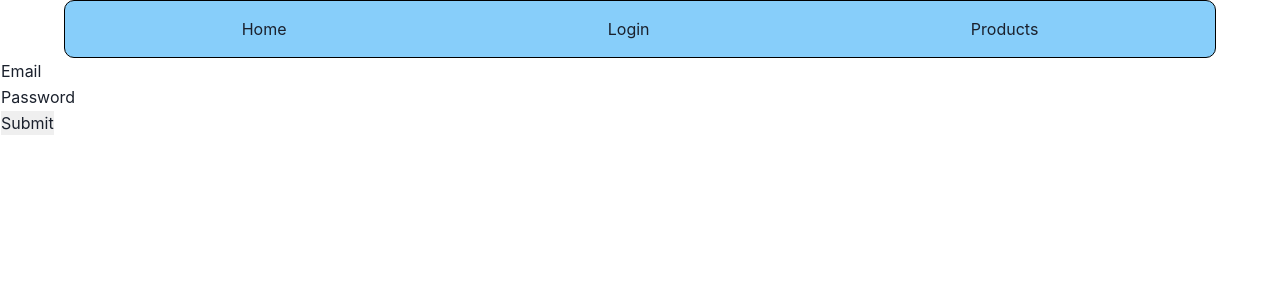
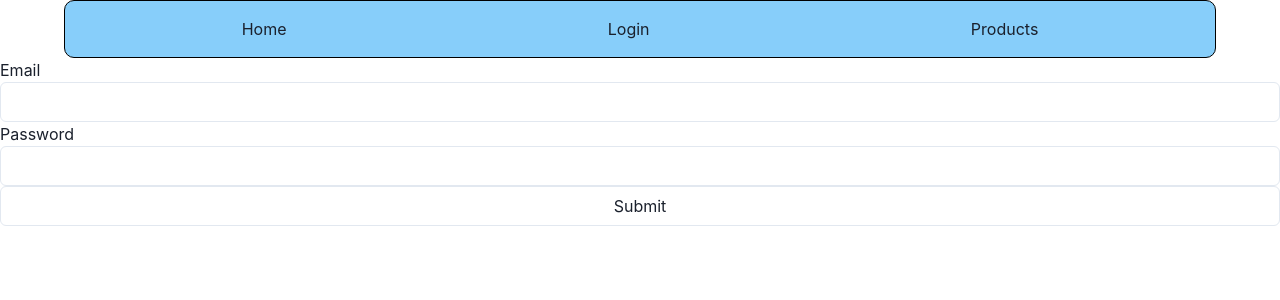
Before and after one commit to iamnaveen8851/E-Commerce-Revision, a React (Vite) app in the folder fronend/: page /login in a window 1280 px wide. Shown: the top 300 px of the page. Built offline with nearby package versions, Linux system fonts and the light colour scheme.

Commit message:
ui is ready

```diff
--- a/fronend/src/context/AuthContextProvider.jsx
+++ b/fronend/src/context/AuthContextProvider.jsx
@@ -5,7 +5,7 @@ export const AuthContext = createContext()
 const AuthContextProvider = ({children}) => {
 const [authState, setAuthState] = useState({
     token : null,
-    isAuth : true
+    isAuth : false
 })
 
 const login = (token)=>{
--- a/fronend/src/pages/Home.jsx
+++ b/fronend/src/pages/Home.jsx
@@ -1,24 +1,25 @@
-import React, { useContext, useState } from 'react'
-import { AuthContext } from '../context/AuthContextProvider'
-import { useNavigate, Navigate, Link } from 'react-router-dom'
-
+import React, { useContext, useState } from "react";
+import { AuthContext } from "../context/AuthContextProvider";
+import { useNavigate, Navigate, Link } from "react-router-dom";
+import { Box, Heading } from "@chakra-ui/react";
 const Home = () => {
-  const {authState, login, logout} = useContext(AuthContext)
-  const navigate = useNavigate()
-
+  const { authState, login, logout } = useContext(AuthContext);
+  const navigate = useNavigate();
 
   const handleClick = () => {
-    return <Navigate to="/products"/>
-  }
+    return <Navigate to="/products" />;
+  };
   return (
-    <div>
-      <button onClick={()=> navigate('/products')}>Navigate to prodct page wen uing useNavigate </button>
+    <Box m={"auto"}>
+
+     <Heading color={"blue"} mt={20} textAlign={"center"}> Welcome to Ecommerce Shopping Homepage</Heading>
+      {/* <Button onClick={()=> navigate('/products')}>Navigate to prodct page wen uing useNavigate </Button>
       <Link to="/products">
 
-      <button>Navigate to product page using withou component</button>
-      </Link>
-    </div>
-  )
-}
+      <Button>Navigate to product page using withou component</Button>
+      </Link> */}
+    </Box>
+  );
+};
 
-export default Home
+export default Home;
--- a/fronend/src/pages/Login.jsx
+++ b/fronend/src/pages/Login.jsx
@@ -4,6 +4,7 @@ import Loading from "../components/Loading";
 import Error from "../components/Error";
 import { AuthContext } from "../context/AuthContextProvider";
 import { useNavigate } from "react-router-dom";
+import { Input, Table, Tbody, Tr, Box, Text } from "@chakra-ui/react";
 function reducer(state, { type, payload }) {
   switch (type) {
     case "email":
@@ -37,10 +38,9 @@ const Login = () => {
     error: false,
   });
 
-
-  const {login} = useContext(AuthContext)
-  const navigate = useNavigate()
-  const {loading, error, email, password} = state
+  const { login } = useContext(AuthContext);
+  const navigate = useNavigate();
+  const { loading, error, email, password } = state;
 
   async function handleSubmit(e) {
     e.preventDefault();
@@ -62,30 +62,27 @@ const Login = () => {
         type: "success",
       });
 
-      login(res.data.token)
-      navigate("/")
+      login(res.data.token);
+      navigate("/");
     } catch (error) {
       dispatch({
-        type : "error"
-      })
+        type: "error",
+      });
     }
   }
 
-  if(loading){
-    return <Loading/>
+  if (loading) {
+    return <Loading />;
   }
 
-  if(error){
-    return <Error/>
+  if (error) {
+    return <Error />;
   }
   return (
+    <Box>
       <form onSubmit={handleSubmit}>
-      <table>
-        <tbody>
-          <tr>
-            <td>Email</td>
-            <td>
-              <input
+        <Text>Email</Text>
+        <Input
           type="text"
           value={email}
           onChange={(e) =>
@@ -95,12 +92,8 @@ const Login = () => {
             })
           }
         />
-            </td>
-          </tr>
-          <tr>
-            <td>Password</td>
-            <td>
-              <input
+        <Text>Password</Text>
+        <Input
           type="text"
           value={password}
           onChange={(e) =>
@@ -110,16 +103,9 @@ const Login = () => {
             })
           }
         />
-            </td>
-          </tr>
-          <tr>
-            <td>
-              <input type="submit" />
-            </td>
-          </tr>
-        </tbody>
-      </table>
+        <Input type="submit" />
       </form>
+    </Box>
   );
 };
 
```
Lines whose indentation alone changed are shown as unchanged.
